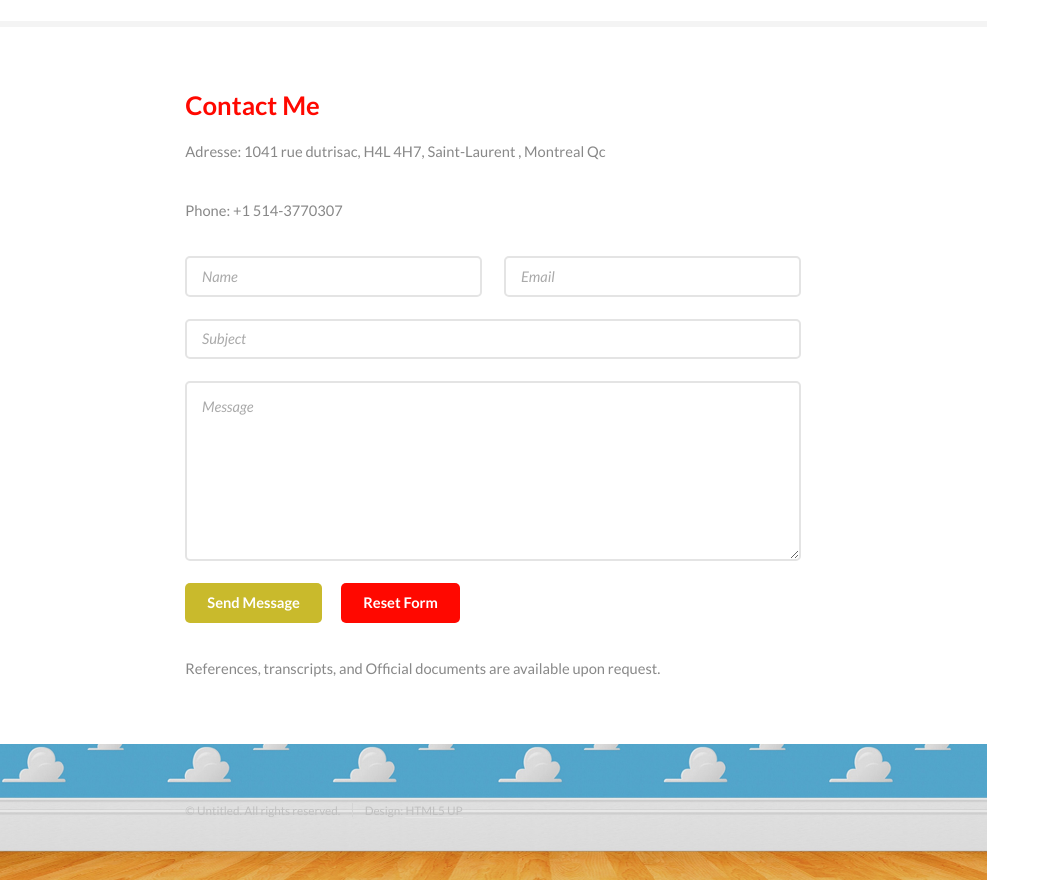
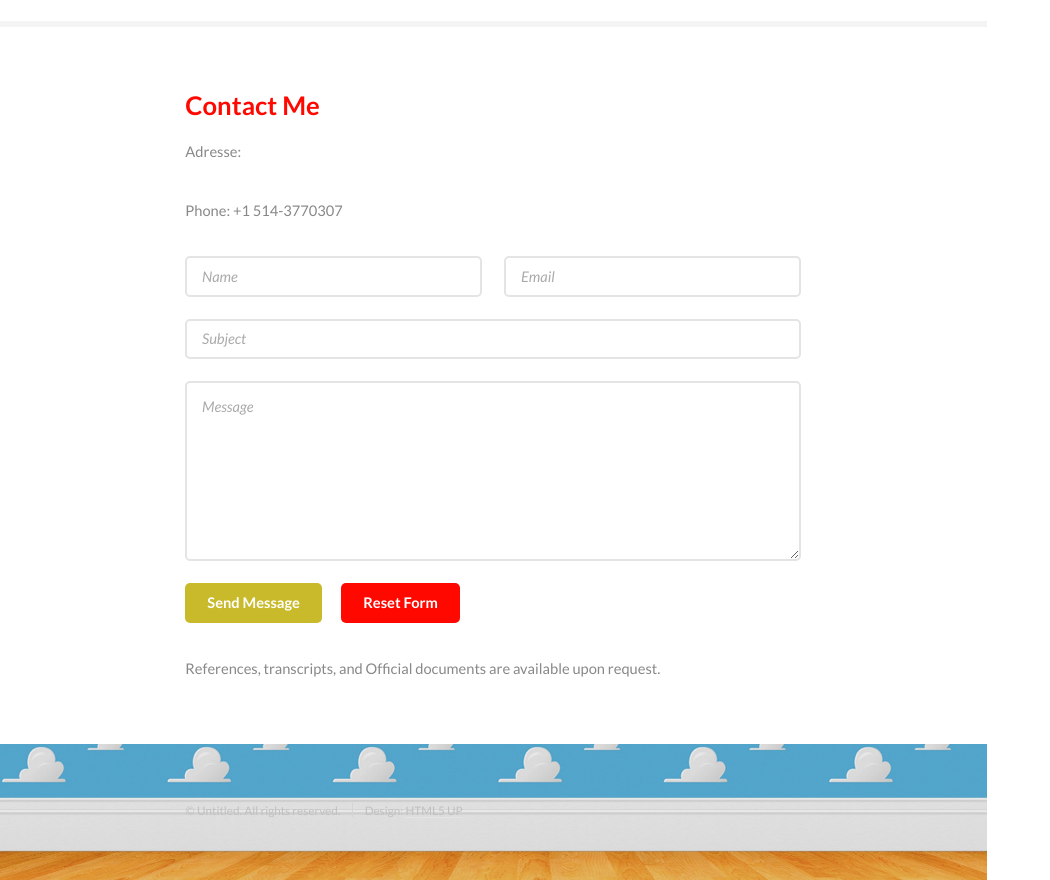
Before and after one commit to houssen-kassir/My-CV, a plain HTML site: page index.html in a window 1280 px wide. Shown: the part 4940-5820 px from the top of the page, without its empty margins (0-1050 px from the left). Drawn offline with Linux system fonts and the light colour scheme.

Commit message:
Update index.html

```diff
--- a/index.html
+++ b/index.html
@@ -231,7 +231,7 @@
 							<div class="container">
 								<h3>Contact Me</h3>
 
-								<p>Adresse: 1041 rue dutrisac, H4L 4H7, Saint-Laurent , Montreal Qc</p>
+								<p>Adresse:</p>
 								<p>Phone: +1 514-3770307</p>
 
 								<form method="post" action="#">
```
